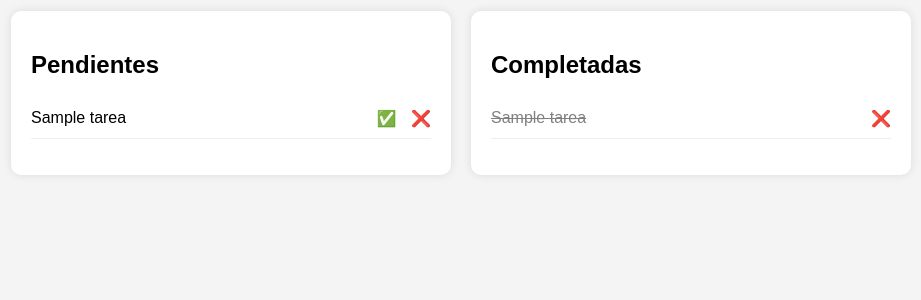
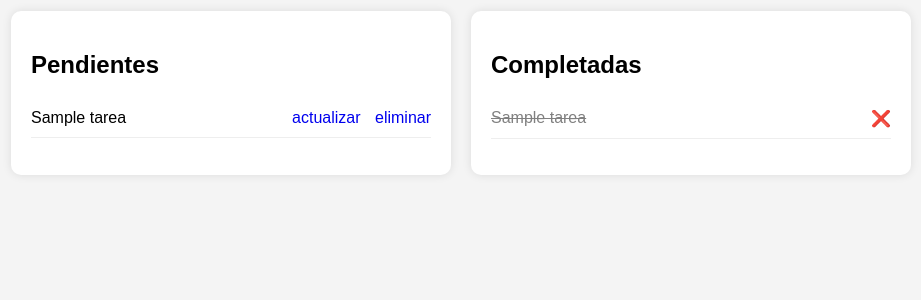
Before and after one commit to AnthonyRoni/proyecto, a Flask app: page / in a window 1280 px wide. Shown: the part 160-460 px from the top of the page, without its empty margins (179-1100 px from the left). Run offline with Flask 3, Linux system fonts and the light colour scheme; a database or web service that is not in the repository returns one stand-in record (values such as "Sample title").

Commit message:
Update index.html

```diff
--- a/templates/index.html
+++ b/templates/index.html
@@ -49,11 +49,11 @@
                                 <div>
 
                                     <a href="/completar/{{ tarea._id }}">
-                                        ✅
+                                        actualizar
                                     </a>
 
                                     <a href="/eliminar/{{ tarea._id }}">
-                                        ❌
+                                        eliminar
                                     </a>
 
                                 </div>
```
